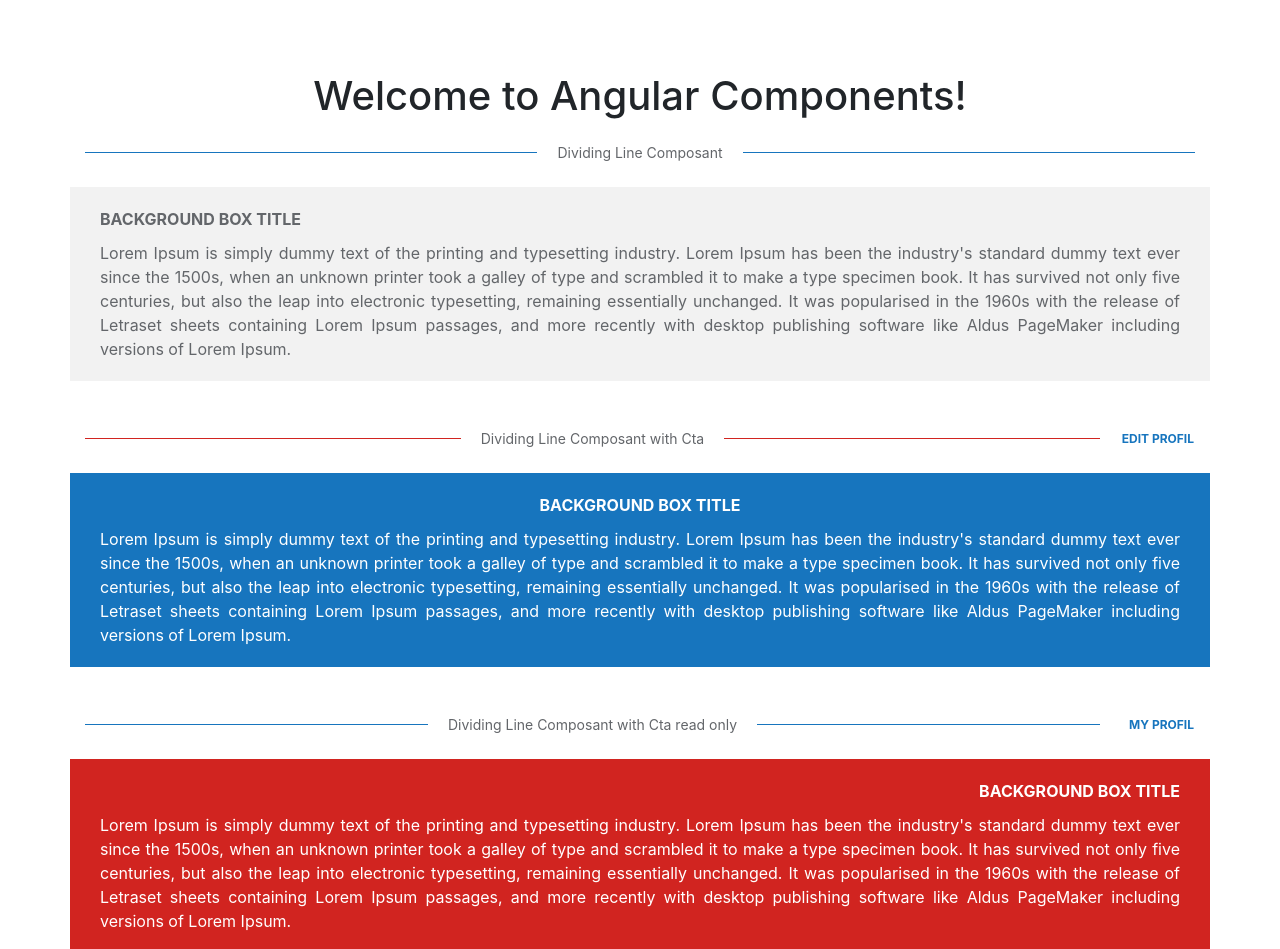
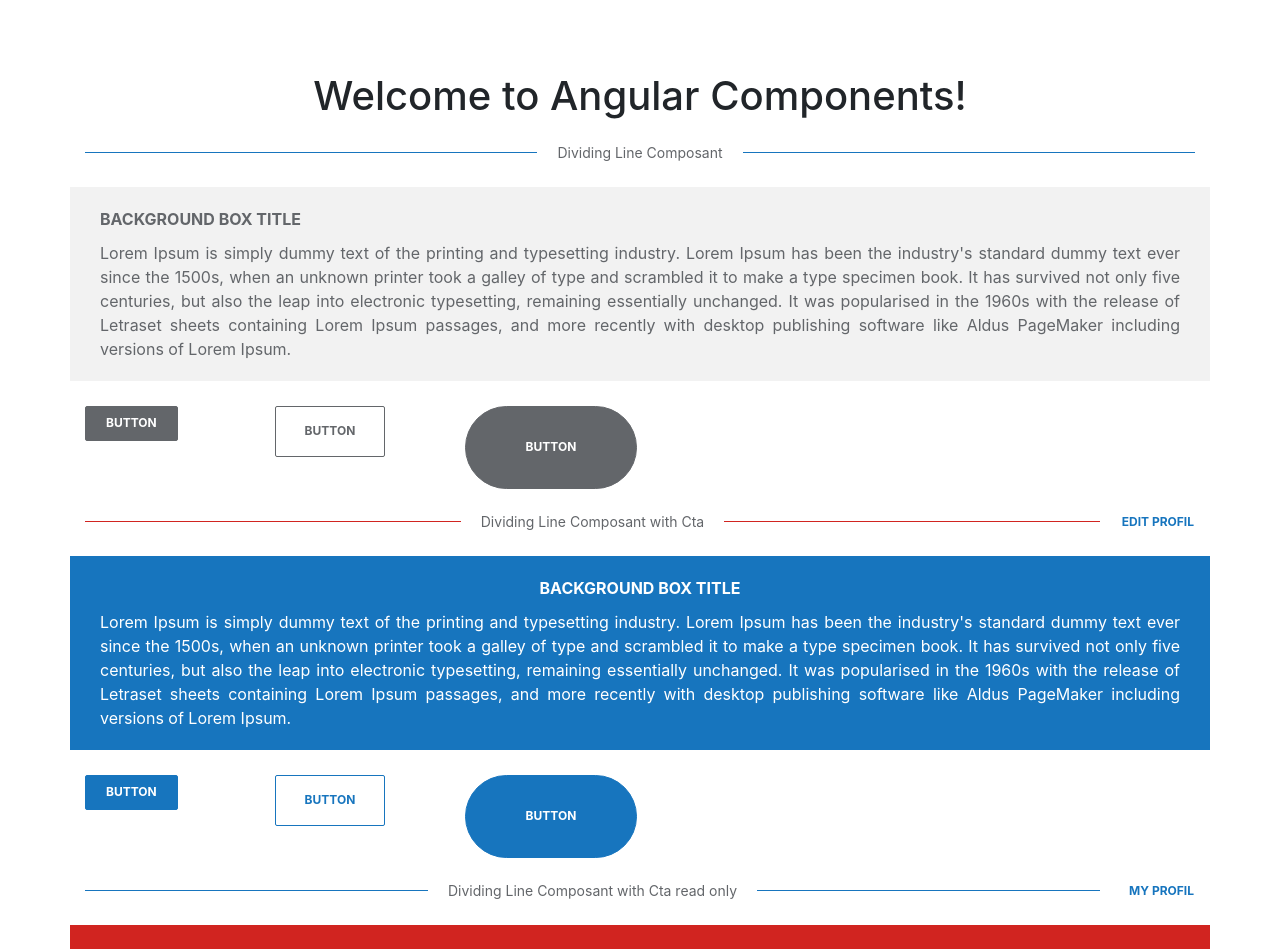
Before and after one commit to randrin/Angular-Components, an Angular app: page / in a window 1280 px wide. Shown: the top 949 px of the page. Built offline with nearby package versions, Linux system fonts and the light colour scheme.

Commit message:
First commit NbpButtonComponent

```diff
--- a/src/app/app.component.html
+++ b/src/app/app.component.html
@@ -12,19 +12,60 @@
   <nbp-background-box [nbpTitle]="nbpBackgroundBox.title" [nbpSubTitle]="nbpBackgroundBox.subtitle"
     [nbpFontSize]="_fontSize.MEDIUM" [nbpTextTransform]="_pipe.UPPERCASE">
   </nbp-background-box>
+  <div class="row">
+    <div class="col-md-2">
+      <nbp-button [nbpLabel]="nbpButton.label"></nbp-button>
+    </div>
+    <div class="col-md-2">
+      <nbp-button [nbpLabel]="nbpButton.label" [nbpSize]="_size.MD" [nbpStyleType]="_style.OUTLINE"></nbp-button>
+    </div>
+    <div class="col-md-2">
+      <nbp-button [nbpLabel]="nbpButton.label" [nbpSize]="_size.LG" [nbpStyleType]="_style.ROUNDED"></nbp-button>
+    </div>
+  </div>
+
   <br />
+
   <nbp-dividing-line [nbpTitle]="nbpTitleCta.title" [nbpCta]="true" [nbpCtaText]="nbpTitleCta.cta"
     [nbpColorStyle]="_style.DANGER"></nbp-dividing-line>
   <nbp-background-box [nbpBackgroundStyle]="_style.PRIMARY" [nbpColorStyle]="_style.WHITE"
     [nbpTitle]="nbpBackgroundBox.title" [nbpSubTitle]="nbpBackgroundBox.subtitle" [nbpTitlePosition]="_style.CENTER"
     [nbpFontSize]="_fontSize.MEDIUM" [nbpTextTransform]="_pipe.UPPERCASE">
   </nbp-background-box>
+  <div class="row">
+    <div class="col-md-2">
+      <nbp-button [nbpLabel]="nbpButton.label" [nbpColorStyle]="_style.PRIMARY"></nbp-button>
+    </div>
+    <div class="col-md-2">
+      <nbp-button [nbpLabel]="nbpButton.label" [nbpSize]="_size.MD" [nbpColorStyle]="_style.PRIMARY"
+        [nbpStyleType]="_style.OUTLINE"></nbp-button>
+    </div>
+    <div class="col-md-2">
+      <nbp-button [nbpLabel]="nbpButton.label" [nbpSize]="_size.LG" [nbpColorStyle]="_style.PRIMARY"
+        [nbpStyleType]="_style.ROUNDED"></nbp-button>
+    </div>
+  </div>
+
   <br />
+
   <nbp-dividing-line [nbpTitle]="nbpTitleCtaReadOnly.title" [nbpCta]="true" [nbpColorStyle]="_style.PRIMARY"
     [nbpCtaReadOnly]="true" [nbpCtaText]="nbpTitleCtaReadOnly.cta"></nbp-dividing-line>
   <nbp-background-box [nbpBackgroundStyle]="_style.DANGER" [nbpColorStyle]="_style.WHITE"
     [nbpTitle]="nbpBackgroundBox.title" [nbpSubTitle]="nbpBackgroundBox.subtitle" [nbpTitlePosition]="_style.RIGHT"
     [nbpFontSize]="_fontSize.MEDIUM" [nbpTextTransform]="_pipe.UPPERCASE">
   </nbp-background-box>
+  <div class="row">
+    <div class="col-md-2">
+      <nbp-button [nbpLabel]="nbpButton.label" [nbpColorStyle]="_style.DANGER"></nbp-button>
+    </div>
+    <div class="col-md-2">
+      <nbp-button [nbpLabel]="nbpButton.label" [nbpSize]="_size.MD" [nbpColorStyle]="_style.DANGER"
+        [nbpStyleType]="_style.OUTLINE"></nbp-button>
+    </div>
+    <div class="col-md-2">
+      <nbp-button [nbpLabel]="nbpButton.label" [nbpSize]="_size.LG" [nbpColorStyle]="_style.DANGER"
+        [nbpStyleType]="_style.ROUNDED"></nbp-button>
+    </div>
+  </div>
 </div>
 <router-outlet></router-outlet>
--- a/src/app/app.component.ts
+++ b/src/app/app.component.ts
@@ -1,5 +1,5 @@
 import { Component } from '@angular/core';
-import { NbpFontSize, NbpPipe, NbpStyle } from '../assets/utils/nbp-commons/nbp-commons.enums';
+import { NbpFontSize, NbpPipe, NbpSize, NbpStyle } from '../assets/utils/nbp-commons/nbp-commons.enums';
 
 @Component({
   selector: 'app-root',
@@ -11,6 +11,7 @@ export class AppComponent {
   _style = NbpStyle;
   _fontSize = NbpFontSize;
   _pipe = NbpPipe;
+  _size = NbpSize;
 
   title = 'Angular Components';
   nbpTitle = 'Dividing Line Composant';
@@ -26,4 +27,8 @@ export class AppComponent {
     title: 'Background Box Title',
     subtitle: 'Lorem Ipsum is simply dummy text of the printing and typesetting industry. Lorem Ipsum has been the industry\'s standard dummy text ever since the 1500s, when an unknown printer took a galley of type and scrambled it to make a type specimen book. It has survived not only five centuries, but also the leap into electronic typesetting, remaining essentially unchanged. It was popularised in the 1960s with the release of Letraset sheets containing Lorem Ipsum passages, and more recently with desktop publishing software like Aldus PageMaker including versions of Lorem Ipsum.'
   };
+  nbpButton = {
+    label: 'Button',
+    cta: 'My Profil'
+  };
 }
--- a/src/app/app.module.ts
+++ b/src/app/app.module.ts
@@ -5,12 +5,14 @@ import { AppRoutingModule } from './app-routing.module';
 import { AppComponent } from './app.component';
 import { NbpDividingLineComponent } from './components/nbp-dividing-line/nbp-dividing-line.component';
 import { NbpBackgroundBoxComponent } from './components/nbp-background-box/nbp-background-box.component';
+import { NbpButtonComponent } from './components/nbp-button/nbp-button.component';
 
 @NgModule({
   declarations: [
     AppComponent,
     NbpDividingLineComponent,
-    NbpBackgroundBoxComponent
+    NbpBackgroundBoxComponent,
+    NbpButtonComponent
   ],
   imports: [
     BrowserModule,
--- /dev/null
+++ b/src/app/components/nbp-button/nbp-button.component.html
@@ -0,0 +1,9 @@
+<div class="nbp-button-wrapper">
+  <button class="btn nbp-button" [ngClass]="nbpButton">
+    <div class="nbp-button-content">
+      <div class="nbp-button-label">
+        <div class="nbp-button-text">{{nbpLabel}}</div>
+      </div>
+    </div>
+  </button>
+</div>
--- /dev/null
+++ b/src/app/components/nbp-button/nbp-button.component.scss
@@ -0,0 +1,46 @@
+.nbp-button-wrapper {
+  .nbp-button {
+    transition: unset;
+    border-width: 0.0625rem;
+    border-style: solid;
+    max-width: 100%;
+    position: relative;
+    font-weight: 700;
+    font-size: 0.75rem;
+    line-height: 1;
+    outline: 0 !important;
+    text-transform: uppercase;
+    padding: 0.375rem 1.25rem;
+    box-shadow: none !important;
+    border-radius: 0.125rem;
+    user-select: none;
+    border: 1px solid transparent;
+    text-align: center;
+    white-space: nowrap;
+    vertical-align: middle;
+    display: inline-block;
+    .nbp-button-content {
+      display: inline-flex;
+      align-items: center;
+      margin: auto;
+      width: max-content;
+      max-width: 100%;
+      overflow: hidden;
+      height: 100%;
+      position: relative;
+      .nbp-button-label {
+        line-height: 0.88rem;
+        width: 100%;
+        text-align: center;
+        white-space: normal;
+        display: inline-flex;
+        justify-content: center;
+        .nbp-button-text {
+          display: inline-block;
+          width: 100%;
+          justify-content: center;
+        }
+      }
+    }
+  }
+}
--- /dev/null
+++ b/src/app/components/nbp-button/nbp-button.component.ts
@@ -0,0 +1,69 @@
+import { Component, Input, OnInit } from '@angular/core';
+
+@Component({
+  selector: 'nbp-button',
+  templateUrl: './nbp-button.component.html',
+  styleUrls: ['./nbp-button.component.scss']
+})
+export class NbpButtonComponent implements OnInit {
+
+  @Input() nbpLabel: string;
+  @Input() nbpColorStyle: string;
+  @Input() nbpStyleType: string;
+  @Input() nbpSize: string;
+
+  nbpButton: string;
+  nbpSeparator: string = ' ';
+
+  constructor() { }
+
+  ngOnInit(): void {
+    this.nbpGetClasses();
+  }
+
+  nbpGetClasses() {
+    this.nbpButton = this.nbpGetColorClass() + this.nbpSeparator + this.nbpGetStyleClass() + this.nbpSeparator + this.nbpGetSizeClass();
+  }
+
+  nbpGetColorClass() {
+    if (this.nbpColorStyle === 'DEFAULT' || this.nbpColorStyle === '' || this.nbpColorStyle === undefined) {
+      return 'npb-button-default';
+    }
+    if (this.nbpColorStyle === 'PRIMARY') {
+      return 'npb-button-primary';
+    }
+    if (this.nbpColorStyle === 'DANGER') {
+      return 'npb-button-danger';
+    }
+  }
+
+  nbpGetStyleClass() {
+    if (this.nbpStyleType === 'ROUNDED') {
+      return 'npb-button-rounded';
+    }
+    if (this.nbpStyleType === 'OUTLINE') {
+      if (this.nbpColorStyle === 'DEFAULT' || this.nbpColorStyle === '' || this.nbpColorStyle === undefined) {
+        return 'npb-button-outline-default';
+      }
+      if (this.nbpColorStyle === 'PRIMARY') {
+        return 'npb-button-outline-primary';
+      }
+      if (this.nbpColorStyle === 'DANGER') {
+        return 'npb-button-outline-danger';
+      }
+    }
+  }
+
+  nbpGetSizeClass() {
+    if (this.nbpSize === 'SM' || this.nbpSize === '' || this.nbpSize === undefined) {
+      return 'npb-button-small';
+    }
+    if (this.nbpSize === 'MD') {
+      return 'npb-button-medium';
+    }
+    if (this.nbpSize === 'LG') {
+      return 'npb-button-large';
+    }
+  }
+
+}
--- a/src/assets/scss/_nbp-styles-components.scss
+++ b/src/assets/scss/_nbp-styles-components.scss
@@ -1,2 +1,3 @@
 // COMMOMS
 @import 'commons/variabiles';
+@import 'commons/buttons';
--- /dev/null
+++ b/src/assets/scss/commons/_buttons.scss
@@ -0,0 +1,82 @@
+// Primary
+.npb-button-primary {
+  background: var(--nbp-primary) !important;
+  background-color: var(--nbp-primary) !important;
+  border-color: var(--nbp-primary) !important;
+  color: var(--nbp-white) !important;
+  &:hover {
+    background-color: var(--nbp-night-rider) !important;
+    border-color: var(--nbp-night-rider) !important;
+  }
+}
+
+// Default
+.npb-button-default {
+  background: var(--nbp-slate-grey) !important;
+  background-color: var(--nbp-slate-grey) !important;
+  border-color: var(--nbp-slate-grey) !important;
+  color: var(--nbp-white) !important;
+  &:hover {
+    background-color: var(--nbp-night-rider) !important;
+    border-color: var(--nbp-night-rider) !important;
+  }
+}
+
+// Danger
+.npb-button-danger {
+  background: var(--nbp-tomato) !important;
+  background-color: var(--nbp-tomato) !important;
+  border-color: var(--nbp-tomato) !important;
+  color: var(--nbp-white) !important;
+  &:hover {
+    background-color: var(--nbp-night-rider) !important;
+    border-color: var(--nbp-night-rider) !important;
+  }
+}
+
+// Rounded
+.npb-button-rounded {
+  border-radius: 3.125rem !important;
+}
+
+// Outline
+.npb-button-outline-default {
+  background-color: var(--nbp-white) !important;
+  border-color: var(--nbp-slate-grey) !important;
+  color: var(--nbp-slate-grey) !important;
+  &:hover {
+    color: var(--nbp-white) !important;
+  }
+}
+.npb-button-outline-primary {
+  background-color: var(--nbp-white) !important;
+  border-color: var(--nbp-primary) !important;
+  color: var(--nbp-primary) !important;
+  &:hover {
+    color: var(--nbp-white) !important;
+  }
+}
+.npb-button-outline-danger {
+  background-color: var(--nbp-white) !important;
+  border-color: var(--nbp-tomato) !important;
+  color: var(--nbp-tomato) !important;
+  &:hover {
+    color: var(--nbp-white) !important;
+  }
+}
+
+// Size
+.npb-button-small {
+  min-width: 5.25rem !important;
+  min-height: 2.1875rem !important;
+}
+
+.npb-button-medium {
+  min-width: 6.875rem !important;
+  min-height: 3.1875rem !important;;
+}
+
+.npb-button-large {
+  min-width: 10.75rem !important;
+  min-height: 5.1875rem !important;
+}
--- a/src/assets/scss/commons/_variabiles.scss
+++ b/src/assets/scss/commons/_variabiles.scss
@@ -5,6 +5,7 @@
   --nbp-white-smoke: #f2f2f2;
   --nbp-black: #000000;
   --nbp-slate-grey: #63666a;
+  --nbp-night-rider: #323232;
   --nbp-sliver: #e0e0e1;
   --nbp-primary: #1775be;
 }
--- a/src/assets/utils/nbp-commons/nbp-commons.enums.ts
+++ b/src/assets/utils/nbp-commons/nbp-commons.enums.ts
@@ -18,8 +18,8 @@ export enum NbpStyle {
   FIFTH = 4,
   DEFAULT = 'DEFAULT',
   FILLED = 6,
-  OUTLINE = 7,
-  ROUNDED = 8,
+  OUTLINE = 'OUTLINE',
+  ROUNDED = 'ROUNDED',
   LEFT = 'LEFT',
   RIGHT = 'RIGHT',
   CENTER = 'CENTER',
@@ -35,11 +35,12 @@ export enum NbpStyle {
 * Enum per la definizione della dimensione dei componenti della libreria
 * LG - Large
 * MD - Medium
+* SM - Small
 */
-export declare enum NbpSize {
-  SM = 0,
-  LG = 1,
-  MD = 2
+export enum NbpSize {
+  SM = 'SM',
+  LG = 'LG',
+  MD = 'MD'
 }
 /**
 * Enum per la definizione della grandezza del font da utilizzare
```
